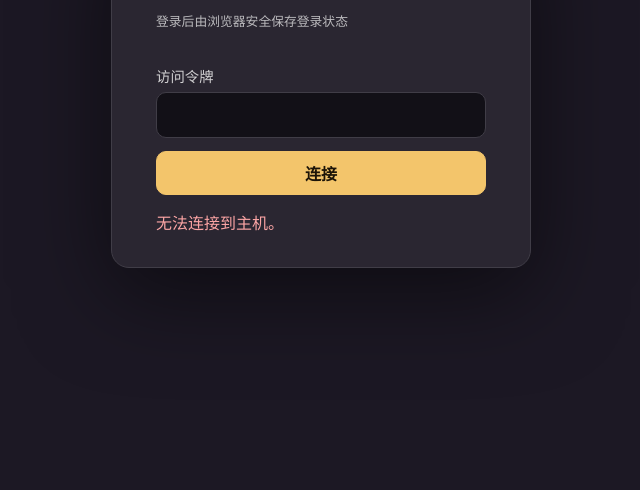
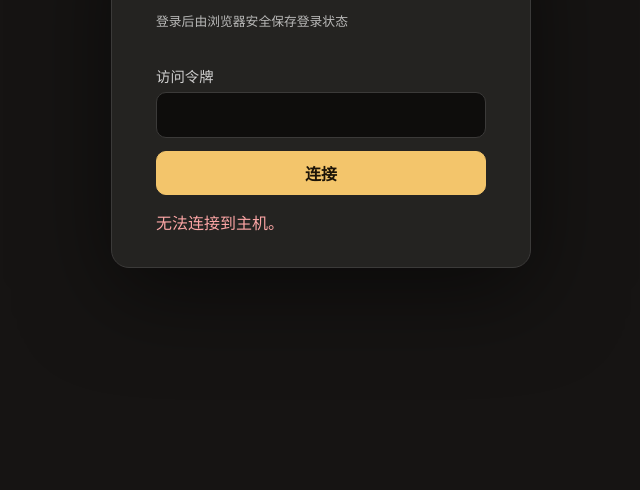
Before and after one commit to lizzyhague/grok-remote, a website with bundled scripts: page public/index.html in a window 1280 px wide. Shown: the part 310-800 px from the top of the page, without its empty margins (319-959 px from the left). Built offline with nearby package versions, Linux system fonts and the light colour scheme; no server answers; files whose address does not match are found by name.

Commit message:
style: derive the base gray from a shared neutral and the theme
The base gray is now a shared neutral (#0f0f10) mixed with 3% of the
theme color, so each project picks up its own hue without a separately
chosen gray.

Co-Authored-By: Claude Opus 5.5 <noreply@anthropic.com>

```diff
--- a/public/styles.css
+++ b/public/styles.css
@@ -5,11 +5,12 @@
   color: var(--text);
 
   /* 配色输入 */
-  --tint: #1c1824;
+  --neutral: #0f0f10;
   --theme: #f3c56b;
   --theme-ink: #1c1408;
 
   /* 共用混合比例；浅主题色暂不向白提亮，以接近现状。 */
+  --mix-tint: 3%;
   --mix-surface-sunken: 65%;
   --mix-surface-page: 100%;
   --mix-surface-1: 96%;
@@ -32,6 +33,7 @@
   --mix-copy-success: 12%;
 
   /* 推导角色 */
+  --tint: color-mix(in srgb, var(--theme) var(--mix-tint), var(--neutral));
   --surface-sunken: color-mix(in srgb, var(--tint) var(--mix-surface-sunken), black);
   --surface-page: color-mix(in srgb, var(--tint) var(--mix-surface-page), black);
   --surface-1: color-mix(in srgb, var(--tint) var(--mix-surface-1), white);
```
